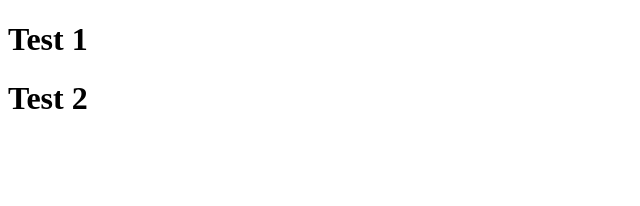
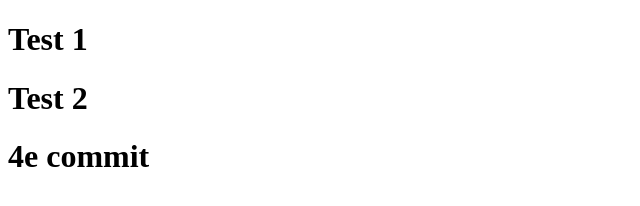
Before and after one commit to hgayssant/1509, a plain HTML site: page Page2.html in a window 1280 px wide. Shown: the whole page, without its empty margins (0-640 px from the left). Drawn offline with Linux system fonts and the light colour scheme.

Commit message:
4e commit

```diff
--- a/Page2.html
+++ b/Page2.html
@@ -7,5 +7,6 @@
 <body>
     <h1>Test 1</h1>
     <h1>Test 2</h1>
+    <h1>4e commit</h1>
 </body>
 </html>
```
Also changed, not shown: index.html (+1 -0 lines).
